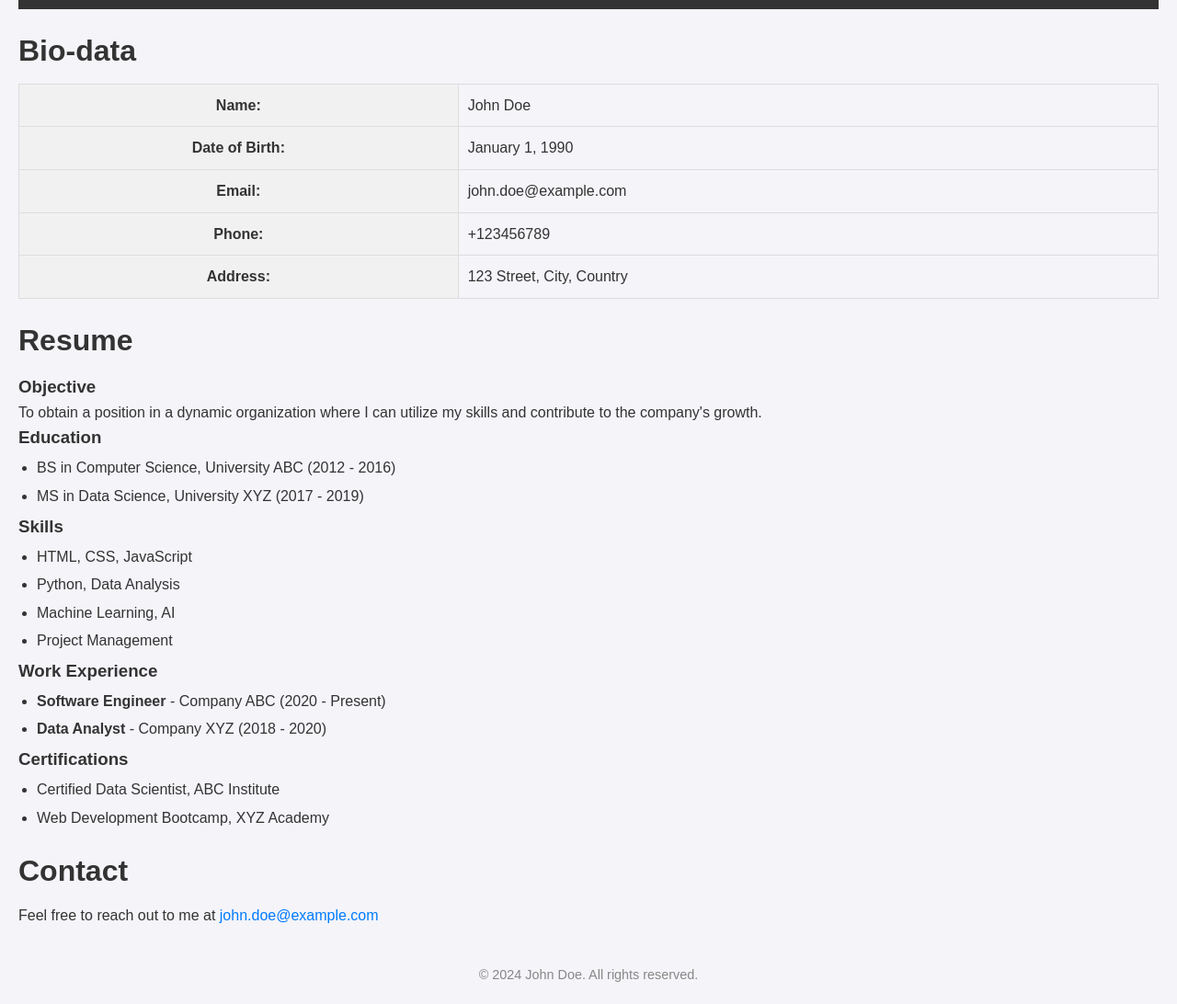
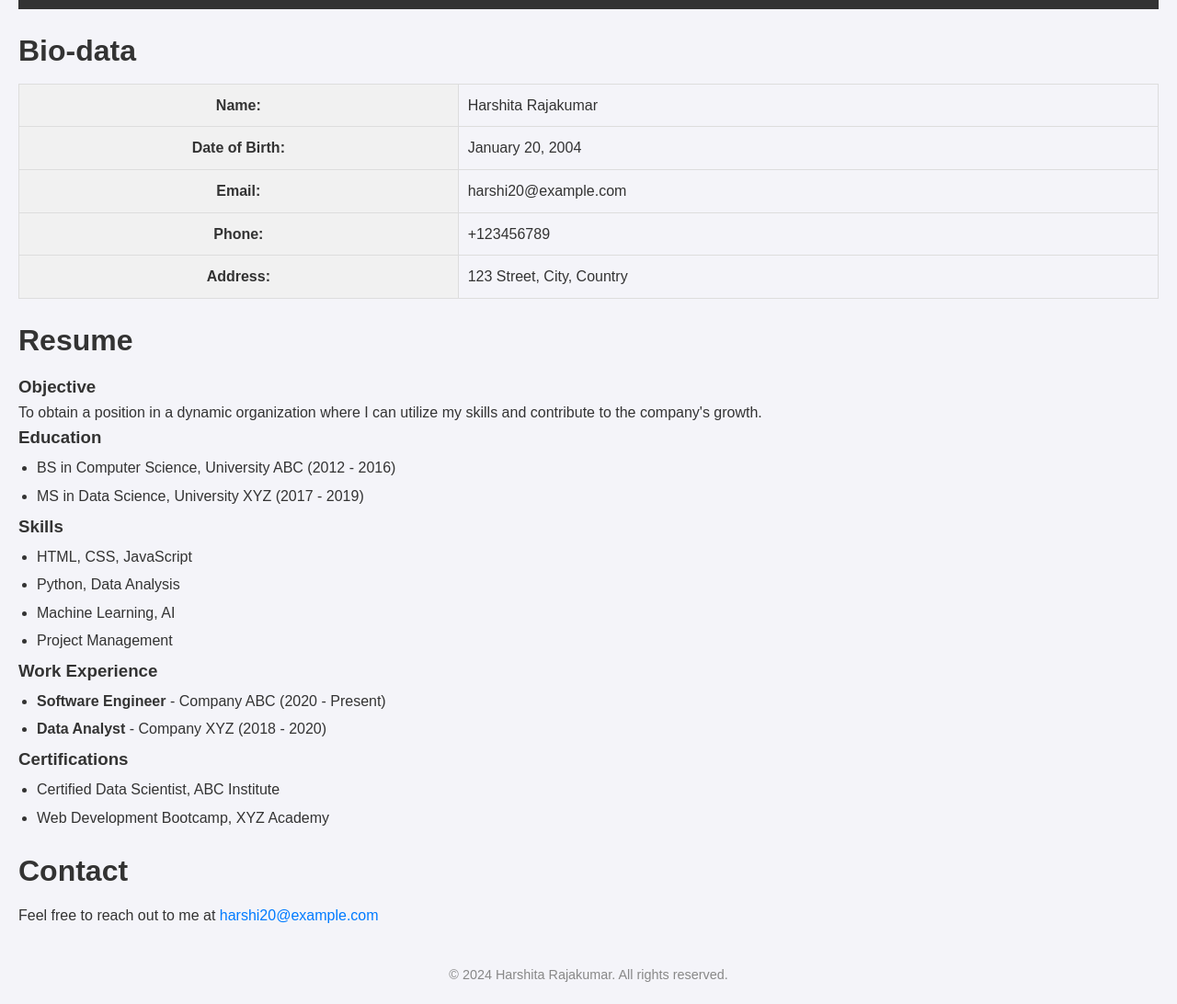
Before and after one commit to Harshita-raj13/my-resume-website, a plain HTML site: page index.html in a window 1280 px wide. Shown: the part 140-1232 px from the top of the page at 92% size. Drawn offline with Linux system fonts and the light colour scheme.

Commit message:
Update index.html

```diff
--- a/index.html
+++ b/index.html
@@ -23,15 +23,15 @@
       <table>
         <tr>
           <th>Name:</th>
-          <td>John Doe</td>
+          <td>Harshita Rajakumar</td>
         </tr>
         <tr>
           <th>Date of Birth:</th>
-          <td>January 1, 1990</td>
+          <td>January 20, 2004</td>
         </tr>
         <tr>
           <th>Email:</th>
-          <td>john.doe@example.com</td>
+          <td>harshi20@example.com</td>
         </tr>
         <tr>
           <th>Phone:</th>
@@ -85,12 +85,12 @@
       <h2>Contact</h2>
       <p>
         Feel free to reach out to me at
-        <a href="mailto:john.doe@example.com">john.doe@example.com</a>
+        <a href="mailto:harshi20@example.com">harshi20@example.com</a>
       </p>
     </section>
 
     <footer>
-      <p>© 2024 John Doe. All rights reserved.</p>
+      <p>© 2024 Harshita Rajakumar. All rights reserved.</p>
     </footer>
 
     <script src="scripts.js"></script>
```
